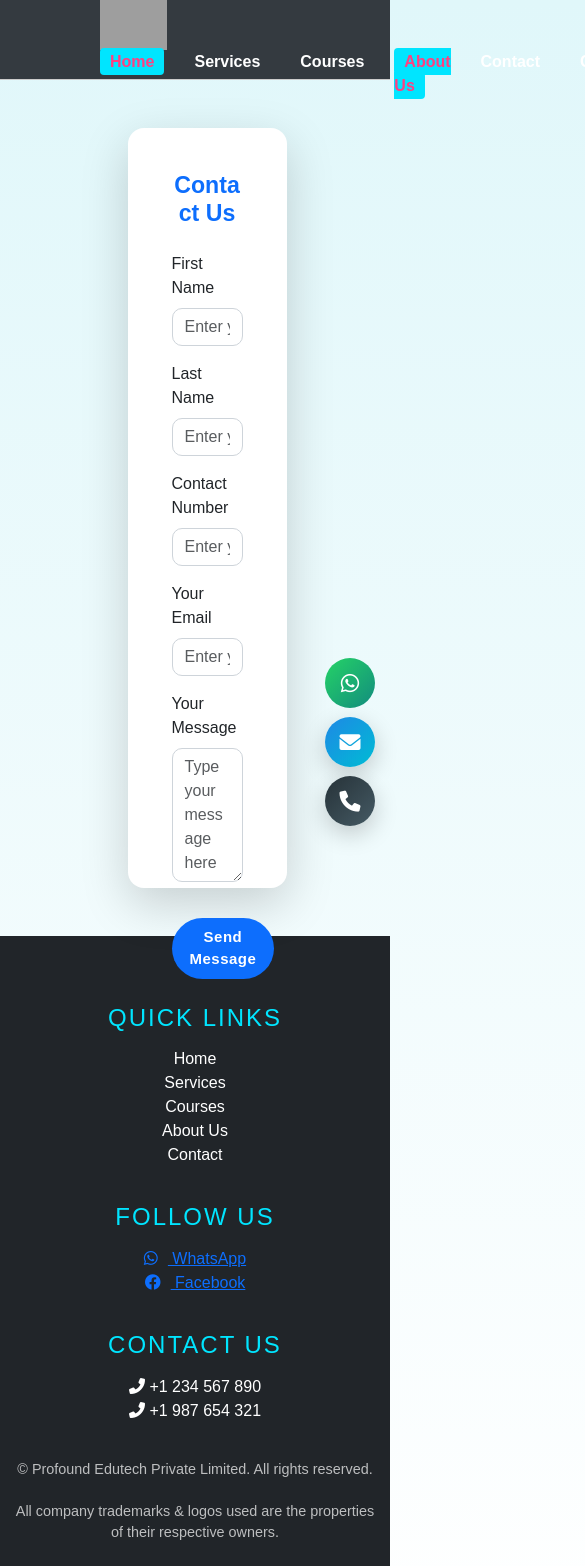
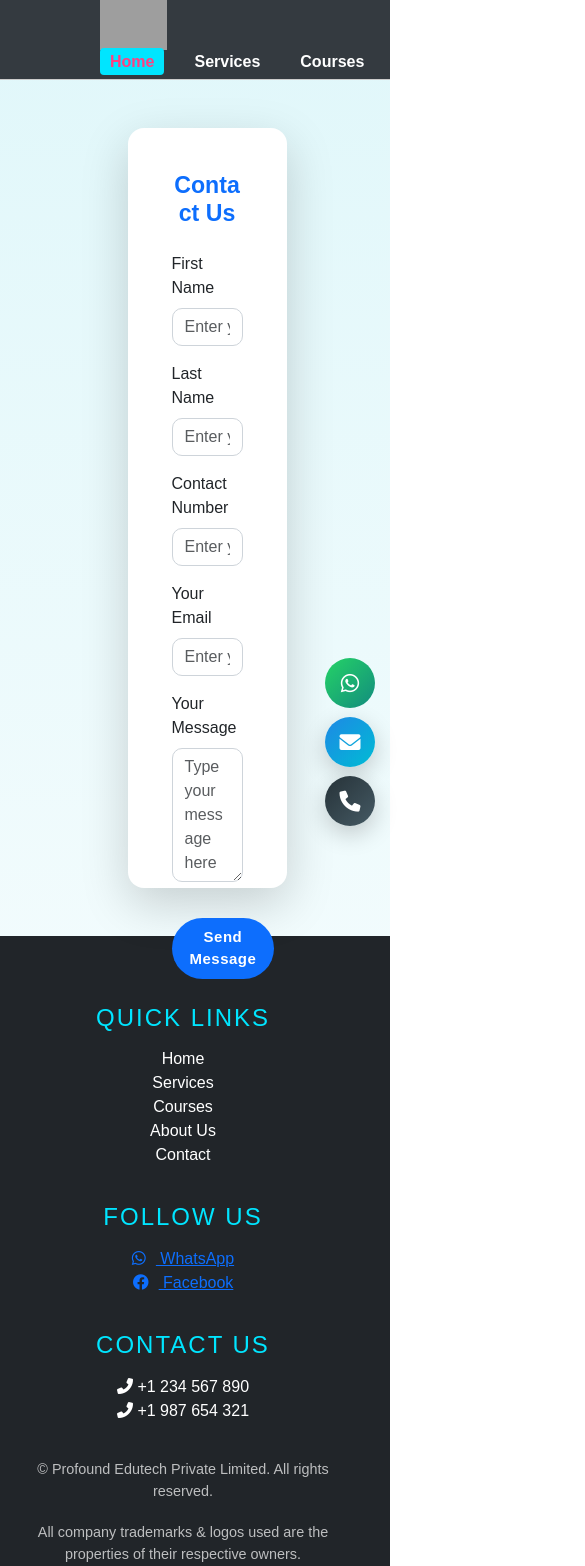
Before and after one commit to supriyanevewani2-ui/system, an Angular app: page /about in a window 390 px wide. Shown: the top 1566 px of the page, 585 px wide, since content can reach past the window. Built offline with nearby package versions, Linux system fonts and the light colour scheme; grey boxes are pictures that could not be loaded.

Commit message:
Fix mobile horizontal overflow

```diff
--- a/src/styles.css
+++ b/src/styles.css
@@ -14,3 +14,53 @@ body {
   .bg-gradient-warning { background: linear-gradient(135deg, #f7971e, #ffd200); }
   .bg-gradient-danger  { background: linear-gradient(135deg, #f857a6, #ff5858); }
   .bg-gradient-dark    { background: linear-gradient(135deg, #2c3e50, #4ca1af); }
+
+/* =========================================
+   MOBILE HORIZONTAL OVERFLOW FIX
+========================================= */
+
+html,
+body {
+  width: 100%;
+  max-width: 100%;
+  margin: 0;
+  padding: 0;
+  overflow-x: hidden !important;
+}
+
+app-root {
+  display: block;
+  width: 100%;
+  max-width: 100%;
+  overflow-x: hidden;
+}
+
+/* Prevent Bootstrap rows/components
+   from becoming wider than the screen */
+.row {
+  max-width: 100%;
+}
+
+/* Images cannot exceed their container */
+img {
+  max-width: 100%;
+  height: auto;
+}
+
+/* Mobile */
+@media (max-width: 768px) {
+
+  html,
+  body,
+  app-root {
+    width: 100%;
+    max-width: 100%;
+    overflow-x: hidden !important;
+  }
+
+  .container,
+  .container-fluid {
+    width: 100%;
+    max-width: 100%;
+  }
+}
```
